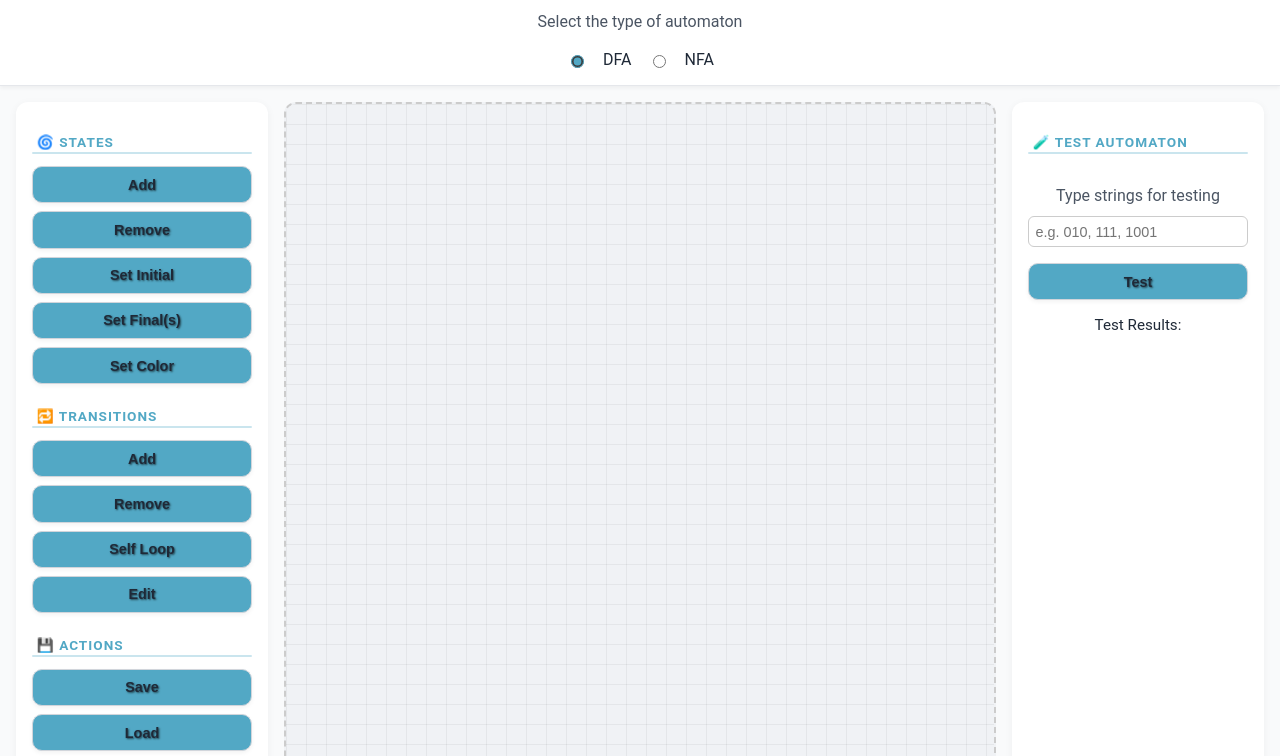
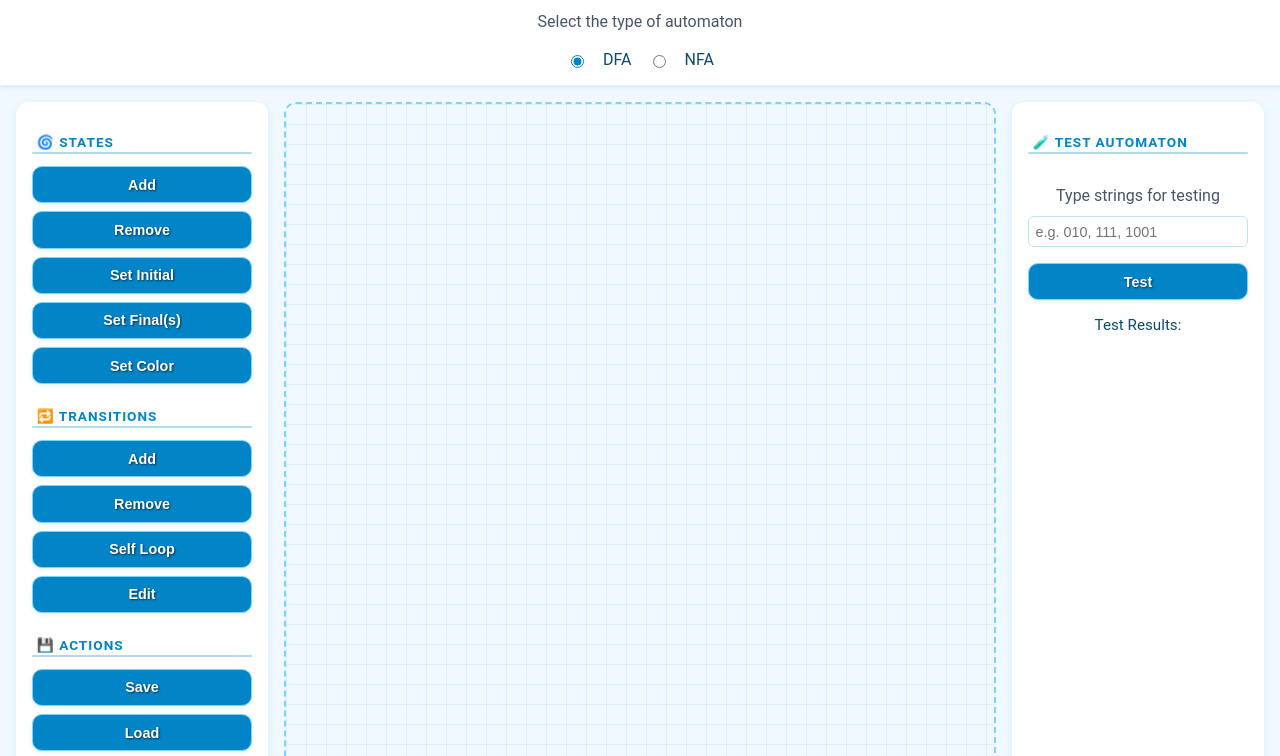
Before and after one commit to egeorgosoulis/finite-automata-web, a website: page index.html in a window 1280 px wide. Shown: the part 70-826 px from the top of the page. Drawn offline with Linux system fonts and the light colour scheme.

Commit message:
style: change colour pallete

```diff
--- a/style.css
+++ b/style.css
@@ -1,65 +1,91 @@
 :root {
-    --bg-color: #f9fafb;
+    --bg-color: #f0f9ff;
     --header-color: #ffffff;
-    --text-color: #1f2937;
-    --secondary-text: #4b5563;
-    --accent-color: #52a8c5;
-    --accent-hover: #e0e0e0;
-    --border-color: #e5e7eb;
-    --button-bg: #52a8c5;
-    --button-text: #1f2937;
-    --button-hover-bg: #e0e0e0;
-    --button-border: #d1d5db;
-    --svg-bg: #f0f2f5;
-    --svg-border: #cccccc;
-    --footer-bg: #fafafa;
-    --footer-text: #888888;
-    --notification-bg: #000000;
+    --text-color: #0c4a6e;
+    --secondary-text: #475569;
+    --accent-color: #0284c7;
+    --accent-hover: #bae6fd;
+    --border-color: #e0f2fe;
+    --button-bg: #0284c7;
+    --button-text: #ffffff;
+    --button-hover-bg: #0369a1;
+    --button-border: #7dd3fc;
+    --svg-bg: #f0f9ff;
+    --svg-border: #7dd3fc;
+    --footer-bg: #f8fafc;
+    --footer-text: #64748b;
+    --notification-bg: #0c4a6e;
     --notification-text: #ffffff;
-    --input-border: #cccccc;
-    --shadow-light: rgba(0, 0, 0, 0.05);
-    --shadow-medium: rgba(0, 0, 0, 0.3);
+    --input-border: #bae6fd;
+    --shadow-light: rgba(2, 132, 199, 0.1);
+    --shadow-medium: rgba(2, 132, 199, 0.2);
     --input-bg: #ffffff;
-    --grid-color: rgba(0, 0, 0, 0.05);
+    --grid-color: rgba(2, 132, 199, 0.08);
     --label-bg: #ffffff;
-    --label-text: #000000;
-    --stroke-color: black;
-    --fill-color: black;
+    --label-text: #0c4a6e;
+    --stroke-color: #0284c7;
+    --fill-color: #0c4a6e;
     --highlight-color: rgb(93, 0, 255);
-    --problem-default-bg: rgb(211, 209, 209);
-    --problem-h3: rgb(43, 42, 42);
+    --problem-default-bg: #e0f2fe;
+    --problem-h3: #0c4a6e;
+    --problem-easy-bg: #10b981;
+    --problem-medium-bg: #f59e0b;
+    --problem-hard-bg: #ef4444;
+    --auth-bg: #ffffff;
+    --auth-tab-bg: #f0f9ff;
+    --auth-tab-active-bg: #0284c7;
+    --auth-tab-text: #0c4a6e;
+    --auth-input-bg: #ffffff;
+    --auth-input-border: #bae6fd;
+    --auth-submit-bg: #0284c7;
+    --auth-submit-hover-bg: #0369a1;
+    --auth-description: #64748b;
+    --modal-backdrop: rgba(2, 132, 199, 0.2);
 }
 
 body.dark-mode {
-    --bg-color: #1e1e1e;
-    --header-color: #2c2c2c;
-    --text-color: #f0f0f0;
-    --secondary-text: #d1d5db;
-    --accent-color: #52a8c5;
-    --accent-hover: #e0e0e0;
-    --border-color: #3b3b3b;
-    --button-bg: #0a799eab;
-    --button-text: #f0f0f0;
-    --button-hover-bg: #3a3a3a;
-    --button-border: #444;
-    --svg-bg: #2c2c2c;
-    --svg-border: #444;
-    --footer-bg: #1e1e1e;
-    --footer-text: #999;
-    --notification-bg: #ffffff;
-    --notification-text: #000000;
-    --input-border: #555;
-    --shadow-light: rgba(255, 255, 255, 0.1);
-    --shadow-medium: rgba(255, 255, 255, 0.2);
-    --input-bg: #2a2a2a;
-    --grid-color: rgba(255, 255, 255, 0.08);
-    --label-bg: #474343;
-    --label-text: #ffffff;
-    --stroke-color: #cccccc;
-    --fill-color: #e0e0e0;
+    --bg-color: #0f172a;
+    --header-color: #1e293b;
+    --text-color: #e0f2fe;
+    --secondary-text: #94a3b8;
+    --accent-color: #38bdf8;
+    --accent-hover: #0c4a6e;
+    --border-color: #334155;
+    --button-bg: #0284c7;
+    --button-text: #ffffff;
+    --button-hover-bg: #0369a1;
+    --button-border: #38bdf8;
+    --svg-bg: #1e293b;
+    --svg-border: #334155;
+    --footer-bg: #0f172a;
+    --footer-text: #94a3b8;
+    --notification-bg: #38bdf8;
+    --notification-text: #0f172a;
+    --input-border: #334155;
+    --shadow-light: rgba(56, 189, 248, 0.1);
+    --shadow-medium: rgba(56, 189, 248, 0.2);
+    --input-bg: #1e293b;
+    --grid-color: rgba(56, 189, 248, 0.08);
+    --label-bg: #334155;
+    --label-text: #e0f2fe;
+    --stroke-color: #38bdf8;
+    --fill-color: #e0f2fe;
     --highlight-color: rgb(19, 134, 134);
-    --problem-default-bg: #424242;
-    --problem-h3: rgb(199, 199, 199);
+    --problem-default-bg: #2a3650;
+    --problem-h3: #e0f2fe;
+    --problem-easy-bg: #10b981;
+    --problem-medium-bg: #f59e0b;
+    --problem-hard-bg: #ef4444;
+    --auth-bg: #1e293b;
+    --auth-tab-bg: #334155;
+    --auth-tab-active-bg: #0284c7;
+    --auth-tab-text: #e0f2fe;
+    --auth-input-bg: #0f172a;
+    --auth-input-border: #334155;
+    --auth-submit-bg: #0284c7;
+    --auth-submit-hover-bg: #0369a1;
+    --auth-description: #94a3b8;
+    --modal-backdrop: rgba(0, 0, 0, 0.7);
 }
 
 html,
```
